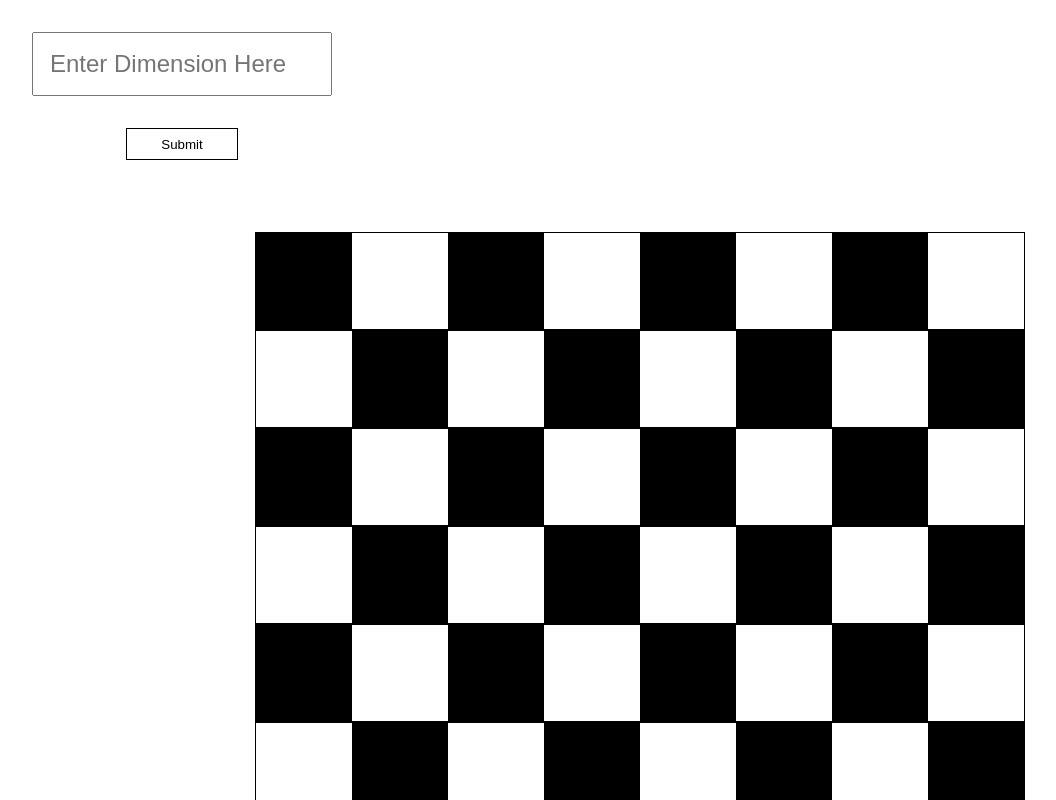
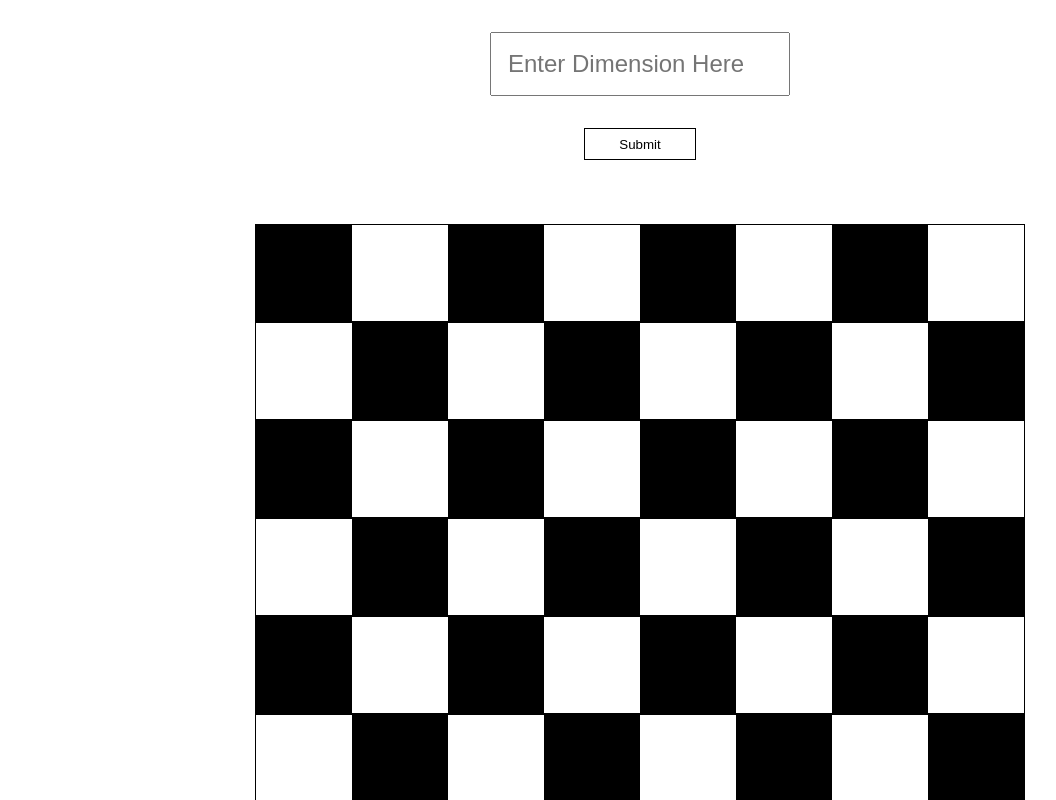
Before and after one commit to ryandiaz1087/DRVD_task_one, a React (Create React App) app: page / in a window 1280 px wide. Shown: the top 800 px of the page, without its empty margins (0-1056 px from the left). Built offline with nearby package versions, Linux system fonts and the light colour scheme.

Commit message:
no-wrap on checkerboard rows removed

```diff
--- a/src/components/checkerBoard/CheckerBoard.module.css
+++ b/src/components/checkerBoard/CheckerBoard.module.css
@@ -3,6 +3,5 @@
   flex-direction: column;
   align-items: center;
   justify-content: center;
-  height: 100vh;
-  width: 100vw;
+  padding: 0, 1rem;
 }
--- a/src/components/checkerBoard/CheckerRow.module.css
+++ b/src/components/checkerBoard/CheckerRow.module.css
@@ -1,7 +1,7 @@
 .checkerBoard {
   display: flex;
   justify-self: center;
-  flex-wrap: wrap;
+  flex-wrap: no-wrap;
   align-items: center;
   border: 1px solid black;
 }
--- a/src/components/form/Form.js
+++ b/src/components/form/Form.js
@@ -14,11 +14,13 @@ const Form = () => {
   };
 
   return (
-    <div className={styles.formContainer}>
+    <div className={styles.container}>
+      <div className={styles.form}>
         <FormInput
           placeholder="Enter Dimension Here"
           value={dimension} onChange={setDimension} />
         <FormButton onClick={onSubmitHandler} />
+      </div>
     </div>
   );
 }
--- a/src/components/form/Form.module.css
+++ b/src/components/form/Form.module.css
@@ -1,4 +1,13 @@
-.formContainer {
+.container {
+  display: flex;
+  align-items: center;
+  justify-content: center;
+  position: relative;
+  /* z-index: 100; */
+  /* background-color: white; */
+}
+
+.form {
   margin: 2rem;
   width: 300px;
   display: flex;
@@ -6,3 +15,14 @@
   align-items: center;
   justify-content: center;
 }
+
+.exit {
+  position: absolute;
+  right: 0;
+  top: 0;
+  border: 1px solid black;
+  border-radius: 30px;
+  padding: 1rem;
+  background: none;
+  cursor: pointer;
+}
--- a/src/index.module.css
+++ b/src/index.module.css
@@ -11,7 +11,7 @@ body {
     sans-serif;
   -webkit-font-smoothing: antialiased;
   -moz-osx-font-smoothing: grayscale;
-  /* overflow-y: auto; */
+  overflow-x: auto;
 }
 
 code {
```
